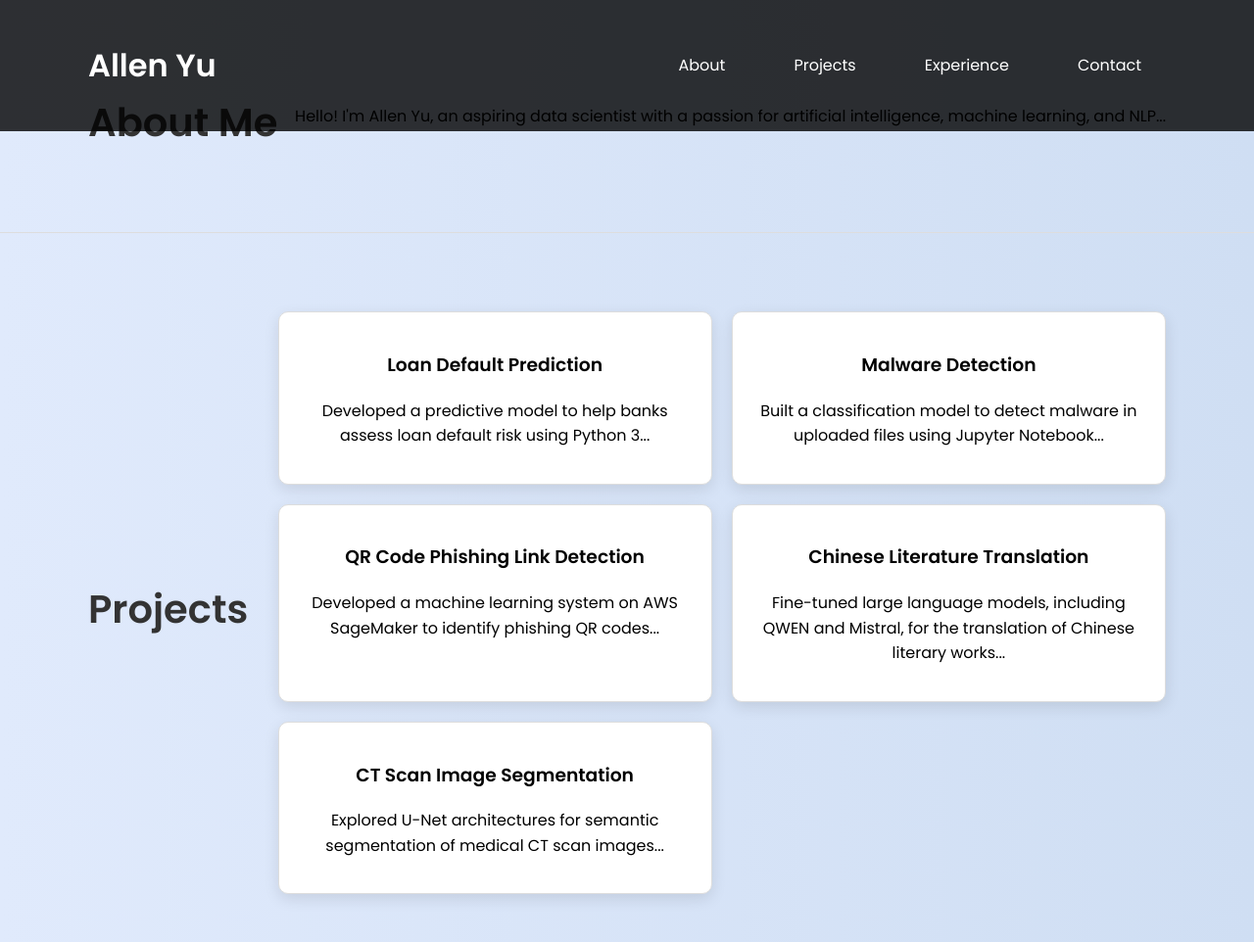
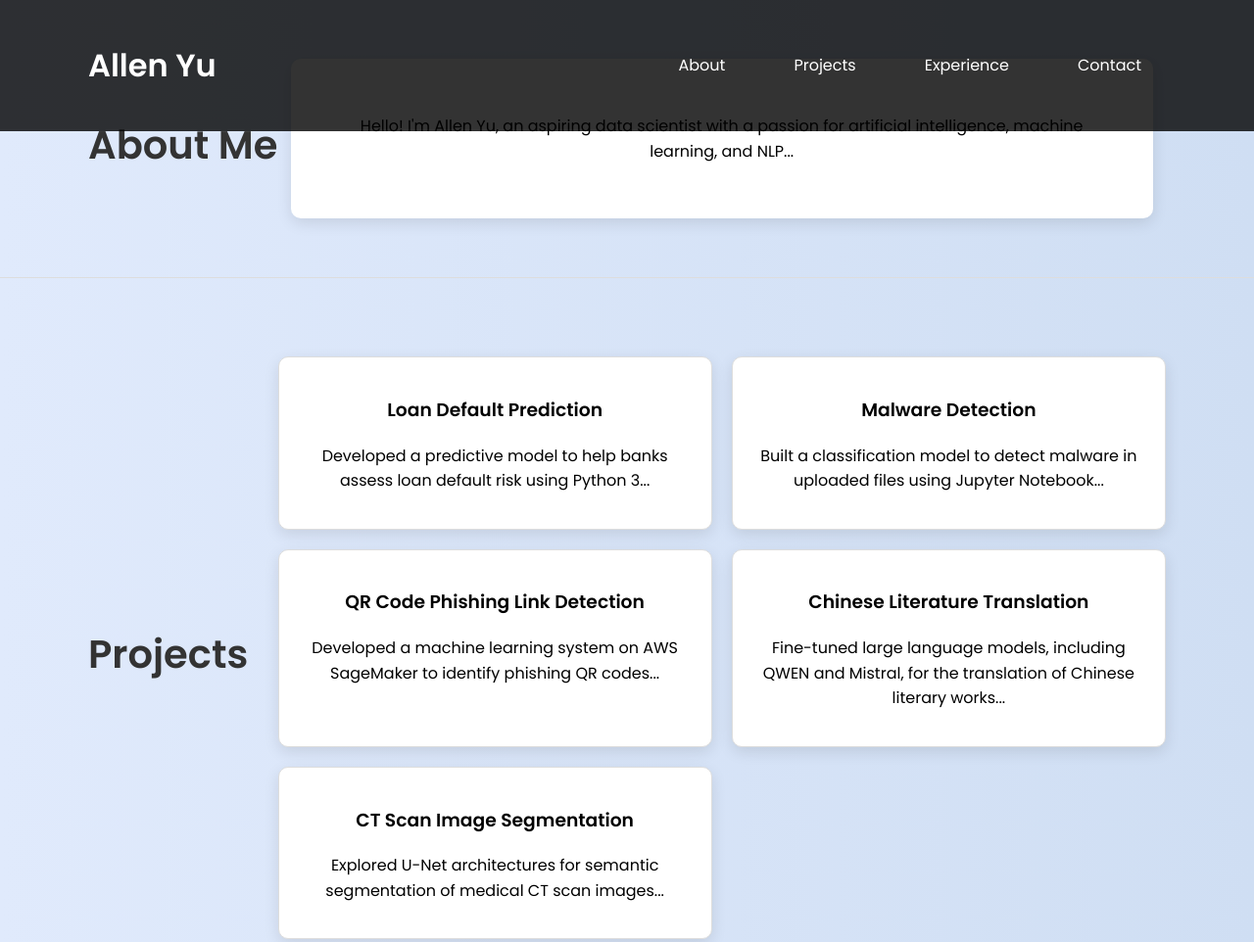
Before and after one commit to allen123123yu/allen123123yu.github.io, a plain HTML site: page index.html in a window 1280 px wide. Shown: the top 962 px of the page at 98% size. Drawn offline with Linux system fonts and the light colour scheme.

Commit message:
Update index.html

```diff
--- a/index.html
+++ b/index.html
@@ -83,6 +83,14 @@
         .project-item:hover {
             transform: translateY(-10px);
         }
+        .about-card {
+            background: #fff;
+            padding: 40px;
+            border-radius: 10px;
+            box-shadow: 0 5px 15px rgba(0, 0, 0, 0.1);
+            max-width: 800px;
+            margin: 0 auto;
+        }
         footer {
             background: rgba(0, 0, 0, 0.8);
             color: #fff;
@@ -126,7 +134,9 @@
     <section id="about">
         <div class="container">
             <h2>About Me</h2>
-            <p>Hello! I'm Allen Yu, an aspiring data scientist with a passion for artificial intelligence, machine learning, and NLP...</p>
+            <div class="about-card">
+                <p>Hello! I'm Allen Yu, an aspiring data scientist with a passion for artificial intelligence, machine learning, and NLP...</p>
+            </div>
         </div>
     </section>
 
```
